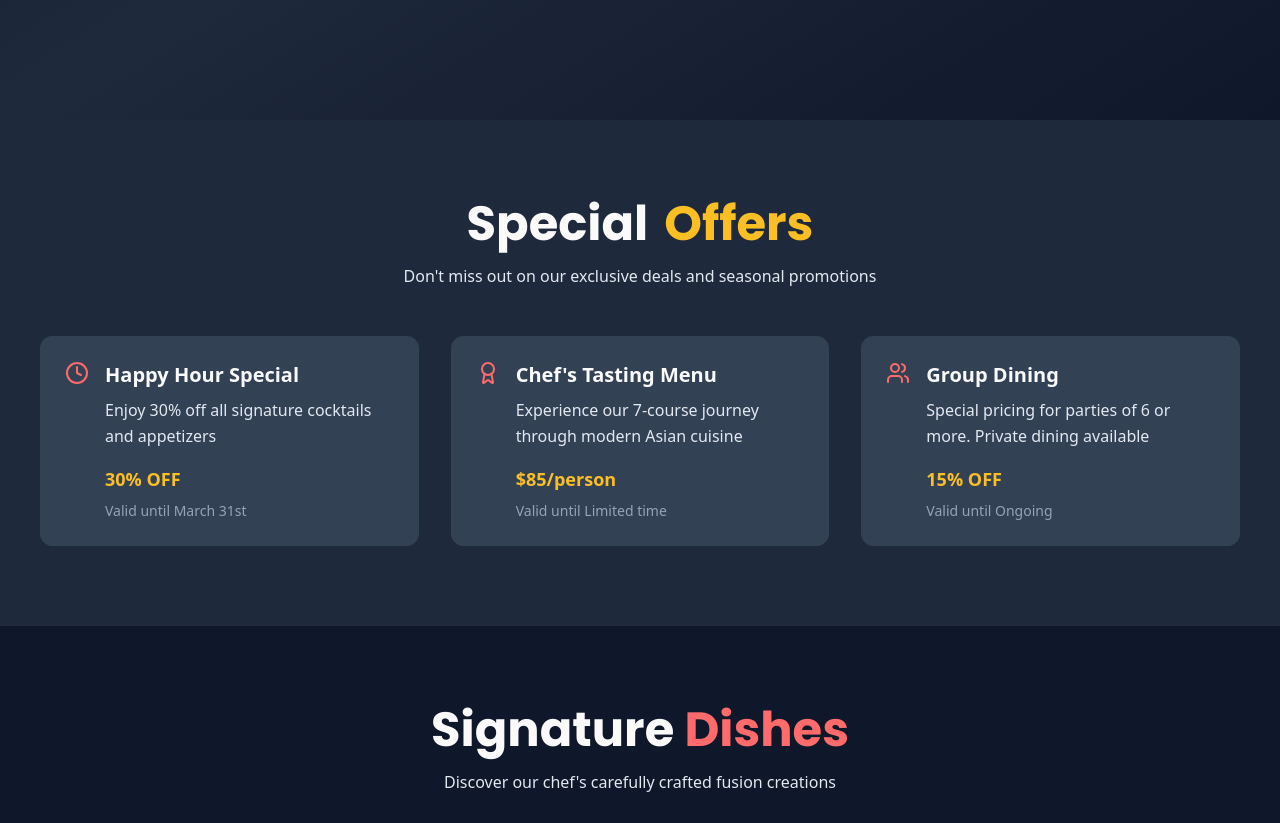
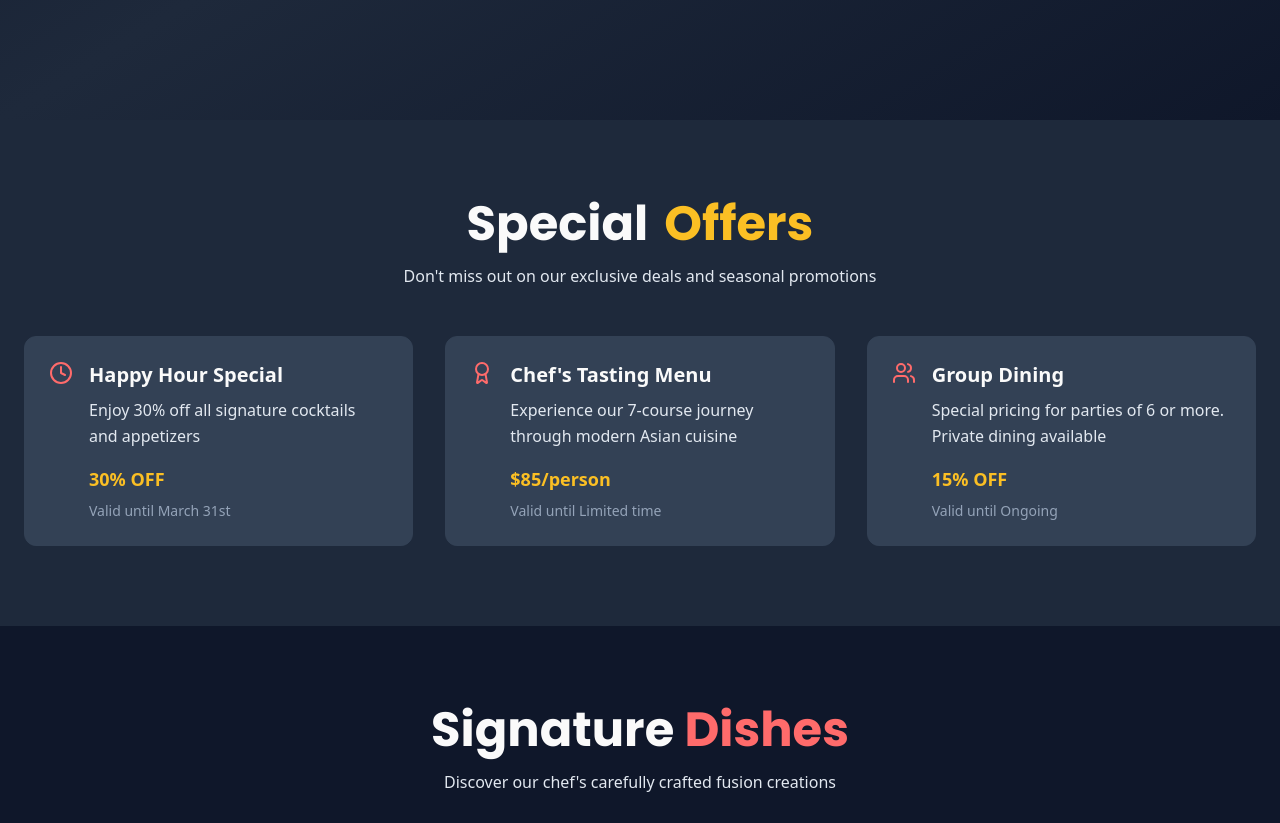
Before and after one commit to adriangoerken/restaurant-site, a React (Vite) app: page / in a window 1280 px wide. Shown: the part 680-1503 px from the top of the page. Built offline with nearby package versions, Linux system fonts and the light colour scheme.

Commit message:
style: adjust scrollbar dimensions and styles for improved aesthetics

```diff
--- a/src/index.css
+++ b/src/index.css
@@ -101,26 +101,28 @@
 	/* Custom scroll bar */
 	/* width */
 	::-webkit-scrollbar {
-		width: 15px;
+		width: 12px;
 	}
 
 	/* height */
 	::-webkit-scrollbar {
-		height: 15px;
+		height: 12px;
 	}
 
 	/* Track */
 	::-webkit-scrollbar-track {
-		/*background: #2d2d2d;*/ /* Slightly lighter than bg-gray-900 */
+		background: var(--color-background-primary);
 	}
 
 	/* Handle */
 	::-webkit-scrollbar-thumb {
-		background: #1d1d1d;
+		background: var(--color-border-secondary);
+		border-radius: 10px;
+		border: 2px solid var(--color-background-primary);
 	}
 
 	/* Handle on hover */
 	::-webkit-scrollbar-thumb:hover {
-		background: #1d1d1d; /* Tailwind's bg-gray-500 */
+		background: var(--color-highlight);
 	}
 }
--- a/src/pages/HomePage/sections/SpecialOffersSection/index.tsx
+++ b/src/pages/HomePage/sections/SpecialOffersSection/index.tsx
@@ -37,11 +37,11 @@ const index = () => {
 
 	return (
 		<AnimatedSection
-			className="py-20 px-4 bg-background-secondary"
+			className="py-20 bg-background-secondary"
 			aria-labelledby="special-offers-heading"
 		>
 			<Container>
-				<div className="container mx-auto overflow-hidden">
+				<div className="container mx-auto">
 					{/* Section heading */}
 					<motion.h2
 						id="special-offers-heading"
```
